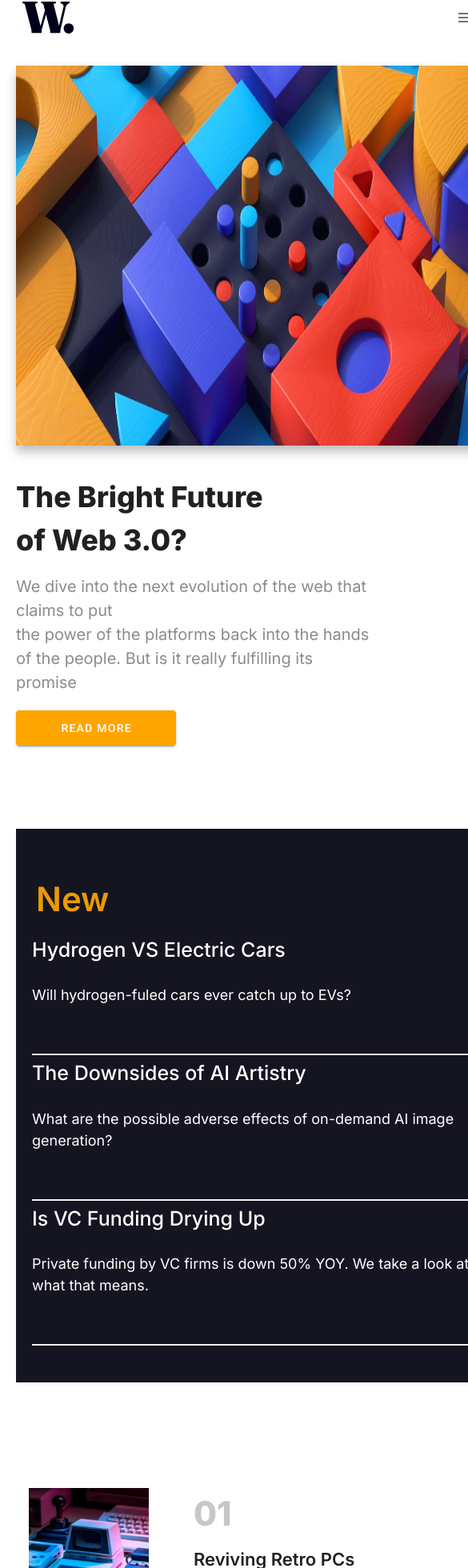
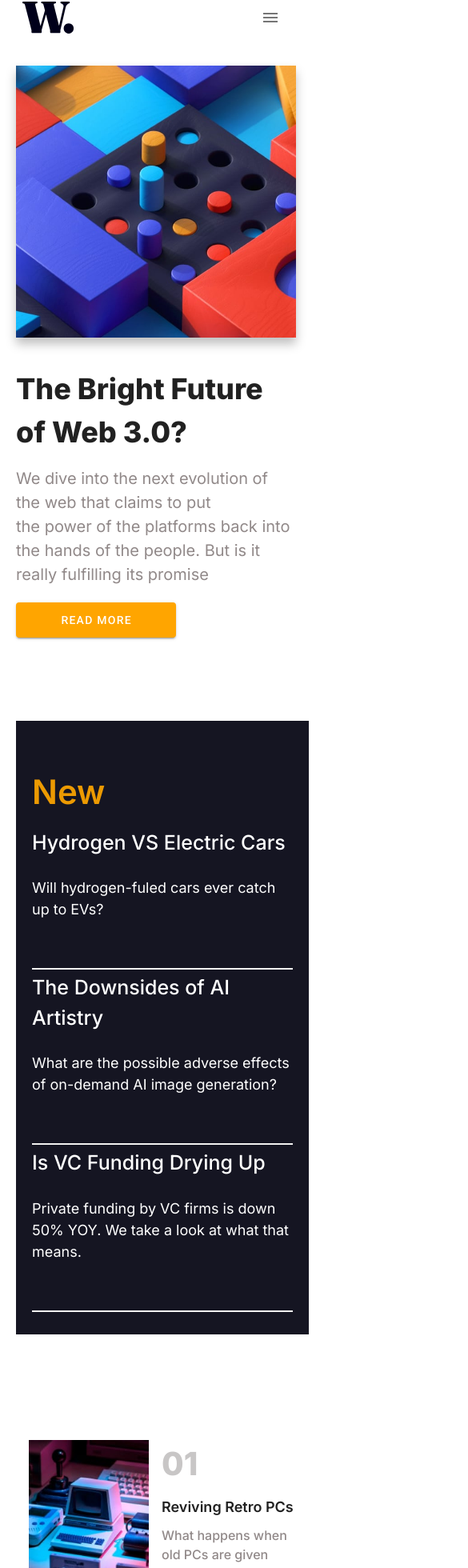
Before and after one commit to med-redha/home-page, a Vue app in the folder fem-landingpage/: page / in a window 390 px wide. Shown: the part 18-1978 px from the top of the page at 80% size, 585 px wide, since content can reach past the window. Built offline with nearby package versions, Linux system fonts and the light colour scheme.

Commit message:
fix: mobile general style

```diff
--- a/fem-landingpage/src/style/style.scss
+++ b/fem-landingpage/src/style/style.scss
@@ -21,7 +21,8 @@
     .bar {
       width: 600px;
       .v-toolbar__content {
-        width: 610px;
+        max-width: 610px;
+        width: 100%;
         .btn_holder {
           display: flex;
           align-items: center;
@@ -46,8 +47,10 @@
           gap: 30px;
           .hero_section {
             .hero_img {
-              width: 590px;
-              height: 475px;
+              max-width: 590px;
+              width: 100%;
+              object-fit: cover;
+              height: calc(100vw - 50px);
               box-shadow: 0px 8px 12px rgb(0 0 0 / 25%);
             }
           }
@@ -77,14 +80,16 @@
                 font-family: "Inter", sans-serif;
                 font-weight: 400;
                 color: #918989;
-                width: 450px;
+                max-width: 450px;
+                width: 100%;
               }
             }
           }
         }
         .section_two {
-          width: 590px;
-          height: 692px;
+          max-width: 590px;
+          width: 100%;
+          height: calc(767px - 0px);
           display: flex;
           margin: 80px 8px 0px ;
           flex-direction: column;
@@ -96,8 +101,7 @@
             font-size: 42px;
             font-weight: 600;
             padding: 10px;
-            margin-top: 35px;
-            margin: 0px 15px;
+            margin:18px 15px 0px 10px;
           }
           .st_cntnt {
             display: flex;
@@ -127,6 +131,8 @@
         }
         .section_three {
           display: flex;
+          max-width: 600px;
+          width: 100%;
           flex-direction: column;
           gap: 40px;
           margin-bottom: 40px;
@@ -136,36 +142,43 @@
     }
     .componentOne {
       display: flex;
-      width: 600px;
+      max-width: 600px;
+      width: 100%;
       gap: 40px;
       margin-left: 4px;
       .cmp_imageHolde {
         margin-right: 16px;
         .cmp_img {
-          width: 150px;
-          height: 165px;
+          max-width: 150px;
+          width: 140%;
+          height: 200px;
         }
       }
       .cpm_txtHolder {
         display: flex;
+        max-width: 200px;
+        width: 900%;
         flex-direction: column;
         gap: 10px;
         .cpm_header {
           font-family: "Inter", sans-serif;
-          font-size: 42px;
+          font-size: 40px;
           font-weight: 800;
           color: #afadadb0;
         }
         .cmp_txt {
           .cpm_title {
+            max-width: 194px;
+            width: 95%;
             font-family: "Inter", sans-serif;
-            font-size: 22px;
+            font-size: 18px;
             font-weight: 600;
           }
           .cpm_subtitle {
-            width: 250px;
+            max-width: 180px;
+            width: 100%;
             color: #918989;
-            font-size: 18px;
+            font-size: 16px;
             font-family: "Inter", sans-serif;
             font-weight: 500;
             margin-top: 10px;
```
Also changed, not shown: 1 other file (tests, documents, lock files or other folders).
